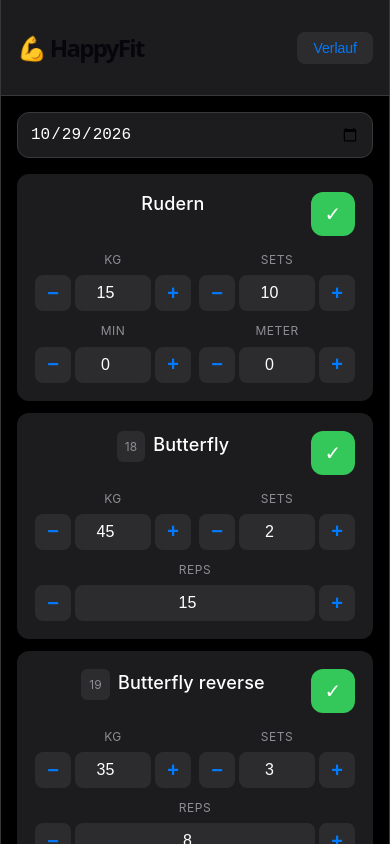
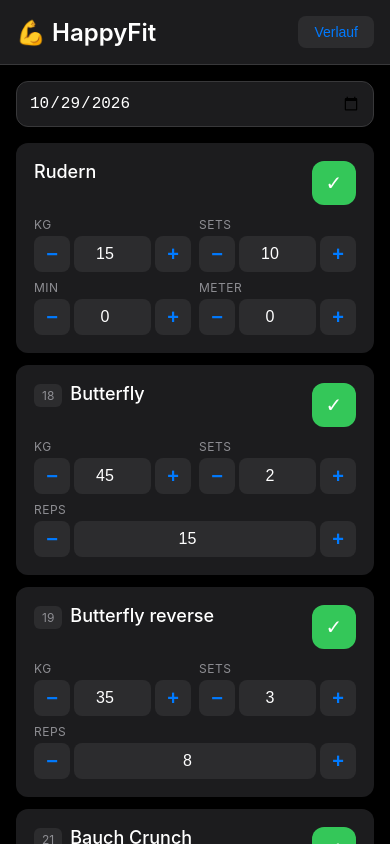
Before and after one commit to markoboger/gym-tracker, a Vue app: page / in a window 390 px wide. Shown: the top 844 px of the page. Built offline with nearby package versions, Linux system fonts and the light colour scheme.

Commit message:
fix: drop Vite scaffold CSS that broke the workout UI
The leftover style.css set huge h1 margins and #app flex/center rules
from the Vue template, fighting the HappyFit dark mobile layout.

```diff
--- a/src/main.js
+++ b/src/main.js
@@ -1,5 +1,4 @@
 import { createApp } from 'vue'
-import './style.css'
 import App from './App.vue'
 
 createApp(App).mount('#app')
--- a/src/style.css
+++ b/src/style.css
@@ -1,296 +1 @@
-:root {
-  --text: #6b6375;
-  --text-h: #08060d;
-  --bg: #fff;
-  --border: #e5e4e7;
-  --code-bg: #f4f3ec;
-  --accent: #aa3bff;
-  --accent-bg: rgba(170, 59, 255, 0.1);
-  --accent-border: rgba(170, 59, 255, 0.5);
-  --social-bg: rgba(244, 243, 236, 0.5);
-  --shadow:
-    rgba(0, 0, 0, 0.1) 0 10px 15px -3px, rgba(0, 0, 0, 0.05) 0 4px 6px -2px;
-
-  --sans: system-ui, 'Segoe UI', Roboto, sans-serif;
-  --heading: system-ui, 'Segoe UI', Roboto, sans-serif;
-  --mono: ui-monospace, Consolas, monospace;
-
-  font: 18px/145% var(--sans);
-  letter-spacing: 0.18px;
-  color-scheme: light dark;
-  color: var(--text);
-  background: var(--bg);
-  font-synthesis: none;
-  text-rendering: optimizeLegibility;
-  -webkit-font-smoothing: antialiased;
-  -moz-osx-font-smoothing: grayscale;
-
-  @media (max-width: 1024px) {
-    font-size: 16px;
-  }
-}
-
-@media (prefers-color-scheme: dark) {
-  :root {
-    --text: #9ca3af;
-    --text-h: #f3f4f6;
-    --bg: #16171d;
-    --border: #2e303a;
-    --code-bg: #1f2028;
-    --accent: #c084fc;
-    --accent-bg: rgba(192, 132, 252, 0.15);
-    --accent-border: rgba(192, 132, 252, 0.5);
-    --social-bg: rgba(47, 48, 58, 0.5);
-    --shadow:
-      rgba(0, 0, 0, 0.4) 0 10px 15px -3px, rgba(0, 0, 0, 0.25) 0 4px 6px -2px;
-  }
-
-  #social .button-icon {
-    filter: invert(1) brightness(2);
-  }
-}
-
-body {
-  margin: 0;
-}
-
-h1,
-h2 {
-  font-family: var(--heading);
-  font-weight: 500;
-  color: var(--text-h);
-}
-
-h1 {
-  font-size: 56px;
-  letter-spacing: -1.68px;
-  margin: 32px 0;
-  @media (max-width: 1024px) {
-    font-size: 36px;
-    margin: 20px 0;
-  }
-}
-h2 {
-  font-size: 24px;
-  line-height: 118%;
-  letter-spacing: -0.24px;
-  margin: 0 0 8px;
-  @media (max-width: 1024px) {
-    font-size: 20px;
-  }
-}
-p {
-  margin: 0;
-}
-
-code,
-.counter {
-  font-family: var(--mono);
-  display: inline-flex;
-  border-radius: 4px;
-  color: var(--text-h);
-}
-
-code {
-  font-size: 15px;
-  line-height: 135%;
-  padding: 4px 8px;
-  background: var(--code-bg);
-}
-
-.counter {
-  font-size: 16px;
-  padding: 5px 10px;
-  border-radius: 5px;
-  color: var(--accent);
-  background: var(--accent-bg);
-  border: 2px solid transparent;
-  transition: border-color 0.3s;
-  margin-bottom: 24px;
-
-  &:hover {
-    border-color: var(--accent-border);
-  }
-  &:focus-visible {
-    outline: 2px solid var(--accent);
-    outline-offset: 2px;
-  }
-}
-
-.hero {
-  position: relative;
-
-  .base,
-  .framework,
-  .vite {
-    inset-inline: 0;
-    margin: 0 auto;
-  }
-
-  .base {
-    width: 170px;
-    position: relative;
-    z-index: 0;
-  }
-
-  .framework,
-  .vite {
-    position: absolute;
-  }
-
-  .framework {
-    z-index: 1;
-    top: 34px;
-    height: 28px;
-    transform: perspective(2000px) rotateZ(300deg) rotateX(44deg) rotateY(39deg)
-      scale(1.4);
-  }
-
-  .vite {
-    z-index: 0;
-    top: 107px;
-    height: 26px;
-    width: auto;
-    transform: perspective(2000px) rotateZ(300deg) rotateX(40deg) rotateY(39deg)
-      scale(0.8);
-  }
-}
-
-#app {
-  width: 1126px;
-  max-width: 100%;
-  margin: 0 auto;
-  text-align: center;
-  border-inline: 1px solid var(--border);
-  min-height: 100svh;
-  display: flex;
-  flex-direction: column;
-  box-sizing: border-box;
-}
-
-#center {
-  display: flex;
-  flex-direction: column;
-  gap: 25px;
-  place-content: center;
-  place-items: center;
-  flex-grow: 1;
-
-  @media (max-width: 1024px) {
-    padding: 32px 20px 24px;
-    gap: 18px;
-  }
-}
-
-#next-steps {
-  display: flex;
-  border-top: 1px solid var(--border);
-  text-align: left;
-
-  & > div {
-    flex: 1 1 0;
-    padding: 32px;
-    @media (max-width: 1024px) {
-      padding: 24px 20px;
-    }
-  }
-
-  .icon {
-    margin-bottom: 16px;
-    width: 22px;
-    height: 22px;
-  }
-
-  @media (max-width: 1024px) {
-    flex-direction: column;
-    text-align: center;
-  }
-}
-
-#docs {
-  border-right: 1px solid var(--border);
-
-  @media (max-width: 1024px) {
-    border-right: none;
-    border-bottom: 1px solid var(--border);
-  }
-}
-
-#next-steps ul {
-  list-style: none;
-  padding: 0;
-  display: flex;
-  gap: 8px;
-  margin: 32px 0 0;
-
-  .logo {
-    height: 18px;
-  }
-
-  a {
-    color: var(--text-h);
-    font-size: 16px;
-    border-radius: 6px;
-    background: var(--social-bg);
-    display: flex;
-    padding: 6px 12px;
-    align-items: center;
-    gap: 8px;
-    text-decoration: none;
-    transition: box-shadow 0.3s;
-
-    &:hover {
-      box-shadow: var(--shadow);
-    }
-    .button-icon {
-      height: 18px;
-      width: 18px;
-    }
-  }
-
-  @media (max-width: 1024px) {
-    margin-top: 20px;
-    flex-wrap: wrap;
-    justify-content: center;
-
-    li {
-      flex: 1 1 calc(50% - 8px);
-    }
-
-    a {
-      width: 100%;
-      justify-content: center;
-      box-sizing: border-box;
-    }
-  }
-}
-
-#spacer {
-  height: 88px;
-  border-top: 1px solid var(--border);
-  @media (max-width: 1024px) {
-    height: 48px;
-  }
-}
-
-.ticks {
-  position: relative;
-  width: 100%;
-
-  &::before,
-  &::after {
-    content: '';
-    position: absolute;
-    top: -4.5px;
-    border: 5px solid transparent;
-  }
-
-  &::before {
-    left: 0;
-    border-left-color: var(--border);
-  }
-  &::after {
-    right: 0;
-    border-right-color: var(--border);
-  }
-}
+/* Vite scaffold styles removed — app styles live in App.vue */
```
